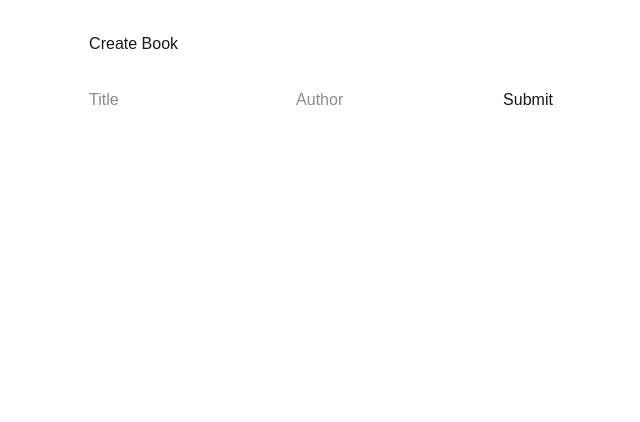
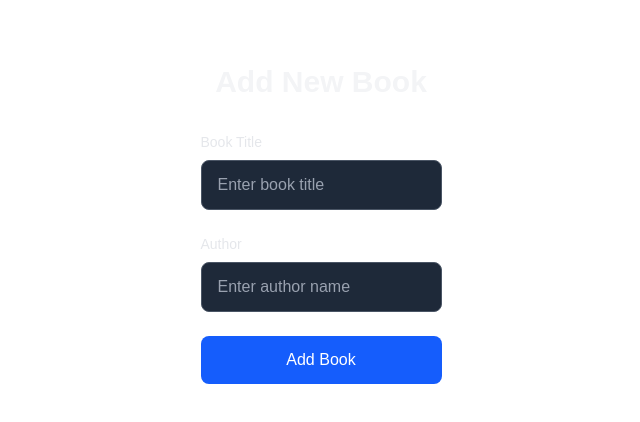
Before and after one commit to LjupcheVasilev/reading-list-app, a Next.js app: page /create in a window 1280 px wide. Shown: the top 422 px of the page, without its empty margins (319-959 px from the left). Built offline with nearby package versions, Linux system fonts and the light colour scheme.

Commit message:
feat: improve create books form

```diff
--- a/src/app/create/page.tsx
+++ b/src/app/create/page.tsx
@@ -38,17 +38,69 @@ export default function CreateBook() {
   }
 
   return (
-    <main className="flex flex-col gap-[32px] row-start-2 items-center sm:items-start">
-      <h1>Create Book</h1>
+    <main className="min-h-screen py-8 px-4">
+      <div className="max-w-md mx-auto">
+        <h1 className="text-3xl font-bold text-gray-100 mb-8 text-center">
+          Add New Book
+        </h1>
 
-      {error && <div style={{ color: "red" }}>{error}</div>}
-      <form onSubmit={createBook}>
-        <input type="text" name="title" placeholder="Title" ref={titleRef} />
-        <input type="text" name="author" placeholder="Author" ref={authorRef} />
-        <button type="submit" disabled={isLoading}>
-          {isLoading ? "Loading..." : "Submit"}
-        </button>
-      </form>
+        {error && (
+          <div className="border border-red-200 text-red-400 px-4 py-3 rounded-md mb-6">
+            {error}
+          </div>
+        )}
+
+        <form onSubmit={createBook} className="space-y-6">
+          <div>
+            <label
+              htmlFor="title"
+              className="block text-sm font-medium text-gray-200 mb-2"
+            >
+              Book Title
+            </label>
+            <input
+              type="text"
+              id="title"
+              name="title"
+              placeholder="Enter book title"
+              ref={titleRef}
+              className="w-full px-4 py-3 bg-gray-800 border border-gray-600 rounded-lg text-gray-100 placeholder-gray-400 focus:outline-none focus:ring-2 focus:ring-blue-500 focus:border-transparent"
+            />
+          </div>
+
+          <div>
+            <label
+              htmlFor="author"
+              className="block text-sm font-medium text-gray-200 mb-2"
+            >
+              Author
+            </label>
+            <input
+              type="text"
+              id="author"
+              name="author"
+              placeholder="Enter author name"
+              ref={authorRef}
+              className="w-full px-4 py-3 bg-gray-800 border border-gray-600 rounded-lg text-gray-100 placeholder-gray-400 focus:outline-none focus:ring-2 focus:ring-blue-500 focus:border-transparent"
+            />
+          </div>
+
+          <button
+            type="submit"
+            disabled={isLoading}
+            className="w-full bg-blue-600 hover:bg-blue-700 disabled:bg-gray-600 disabled:cursor-not-allowed text-white font-medium py-3 px-4 rounded-lg transition-colors duration-200"
+          >
+            {isLoading ? (
+              <div className="flex items-center justify-center">
+                <div className="animate-spin rounded-full h-4 w-4 border-b-2 border-white mr-2"></div>
+                Adding Book...
+              </div>
+            ) : (
+              "Add Book"
+            )}
+          </button>
+        </form>
+      </div>
     </main>
   )
 }
```
